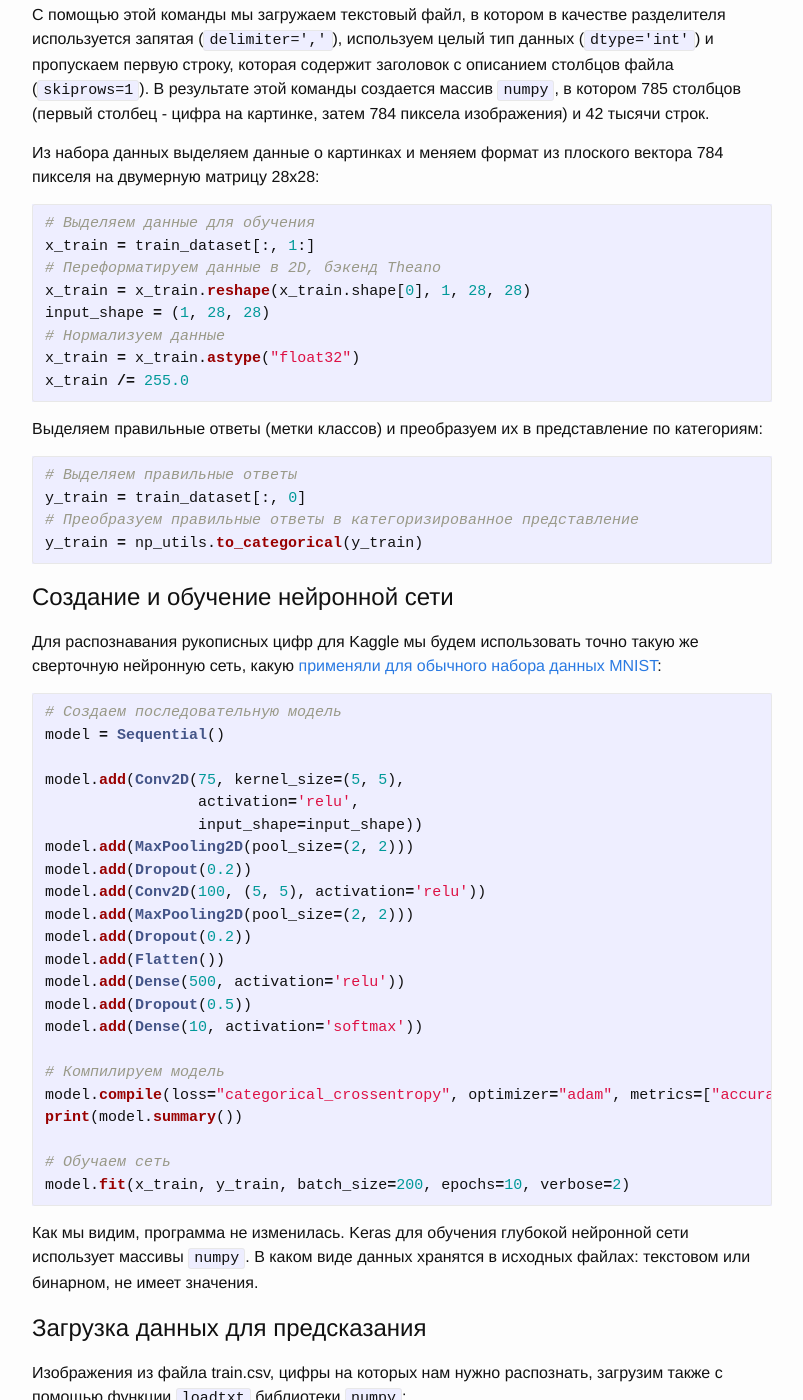
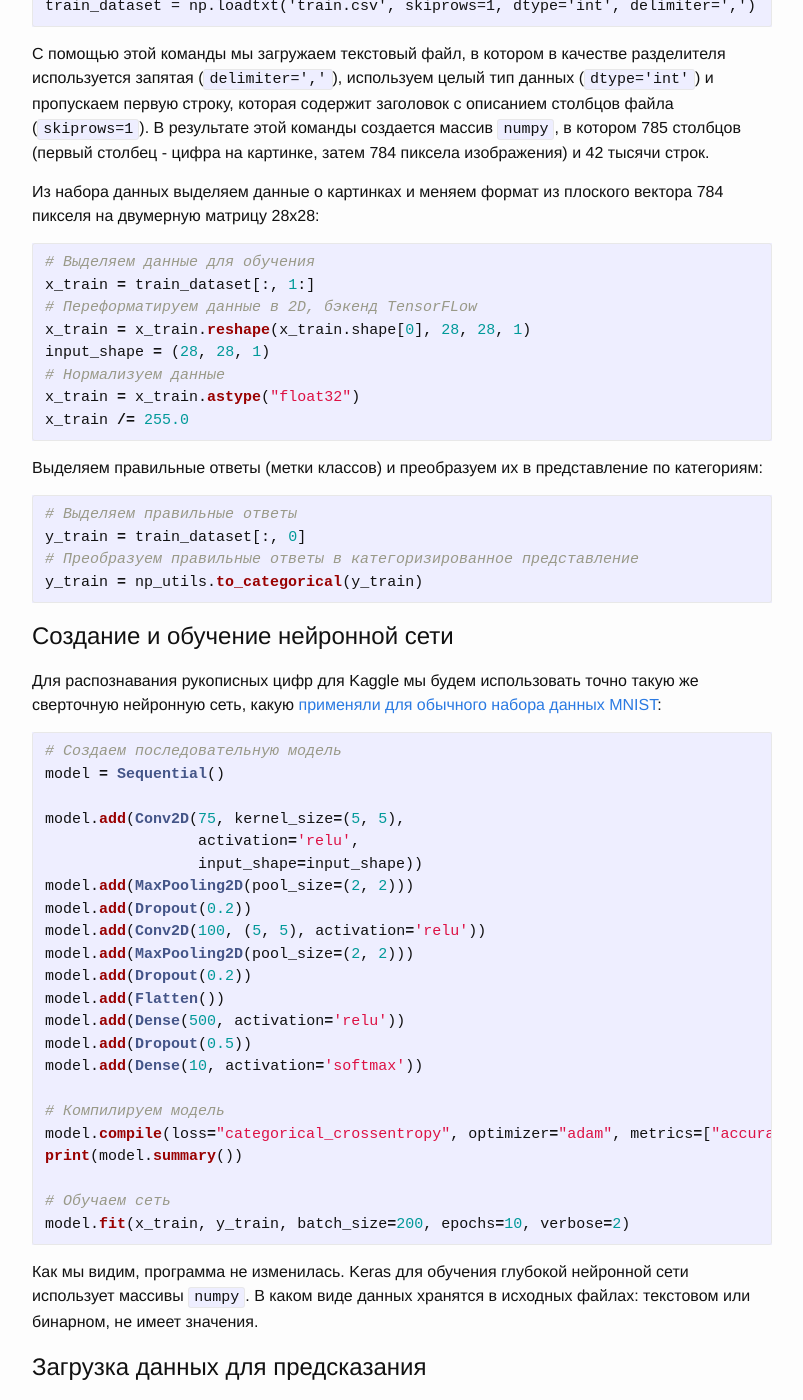
Before and after one commit to sozykin/asozykin.ru, a Jekyll site: the page built from _posts/2017-05-10-MNIST-On-Kaggle.md, in a window 1280 px wide and 1400 px high, scrolled down 1634 px. Shown: the whole window, without its empty margins (238-1041 px from the left). Built offline with Jekyll 4.4.1, drawn with Linux system fonts in a browser that asks for light colours; comment, search, counter and statistics services are not loaded; some of the changed text lies outside the part shown.

Commit message:
MNIST CNN examples are updated for the TensorFlow

````diff
--- a/_posts/2017-05-10-MNIST-On-Kaggle.md
+++ b/_posts/2017-05-10-MNIST-On-Kaggle.md
@@ -10,6 +10,8 @@ comments: true
 [Kaggle.com](https://kaggle.com) - это сайт для Data Scientist'ов. На нем регулярно проводятся различные соревнования по анализу данных, есть большое количество открытых наборов данных для анализа, а также форум, на котором общаются Data Scientist'ы. Одно из соревнований связано с [распознаванием рукописных цифр MNIST](https://www.kaggle.com/c/digit-recognizer). Вы можете загрузить свое решение на сайт соревнования и посмотреть, насколько хорошо работает ваша модель по сравнению с моделями других участников. Давайте попробуем применить глубокие нейронные сети, которые мы изучали в [курсе по программированию нейронных сетей на Python](/courses/nnpython), для соревнования по MNIST на Kaggle. Как обычно, мы будем использовать библиотеку Keras.
 
 <!--more-->
+
+**Обновление от 10.11.2017**. *Размерность изображений изменена на формат TensorFlow*.
 
 # Исходные данные
 
@@ -50,9 +52,9 @@ comments: true
 ```python
 # Выделяем данные для обучения
 x_train = train_dataset[:, 1:]
-# Переформатируем данные в 2D, бэкенд Theano
-x_train = x_train.reshape(x_train.shape[0], 1, 28, 28)
-input_shape = (1, 28, 28)
+# Переформатируем данные в 2D, бэкенд TensorFLow
+x_train = x_train.reshape(x_train.shape[0], 28, 28, 1)
+input_shape = (28, 28, 1)
 # Нормализуем данные
 x_train = x_train.astype("float32")
 x_train /= 255.0
@@ -105,8 +107,8 @@ model.fit(x_train, y_train, batch_size=200, epochs=10, verbose=2)
 ```python
 #Загружаем данные для предсказания
 test_dataset = np.loadtxt('test.csv', skiprows=1, delimiter=",")
-# Переформатируем данные в 2D, бэкенд Theano
-x_test = test_dataset.reshape(test_dataset.shape[0], 1, 28, 28)
+# Переформатируем данные в 2D, бэкенд TensorFLow
+x_test = test_dataset.reshape(test_dataset.shape[0], 28, 28, 1)
 x_test /= 255.0
 ```
 
@@ -147,7 +149,7 @@ np.savetxt('submission.csv', out, header="ImageId,Label",
 
 1. [Соревнования по распознаванию рукописных цифр MNIST на Kaggle](https://www.kaggle.com/c/digit-recognizer).
 2. [Учебный курс "Программирование глубоких нейронных сетей на Python"](/courses/nnpython).
-3. [Инструкция по установке Keras и Theano](/deep_learning/2016/12/25/Keras-Installation.html).
+3. [Инструкция по установке Keras и TensorFlow](/deep_learning/2017/09/07/Keras-Installation-TensorFlow.html).
 3. [Полносвязная нейронная сеть для распознавания рукописных цифр MNIST](/courses/nnpython-lab1).
 4. [Сверточная нейронная сеть для распознавания рукописных цифр MNIST](/deep_learning/2017/05/08/CNN-for-MNIST.html).
 5. [Репозиторий с примерами программ из статьи](https://github.com/sozykin/dlpython_course).
````
Also changed, not shown: _posts/2017-05-08-CNN-for-MNIST.md (+9 -7 lines).
